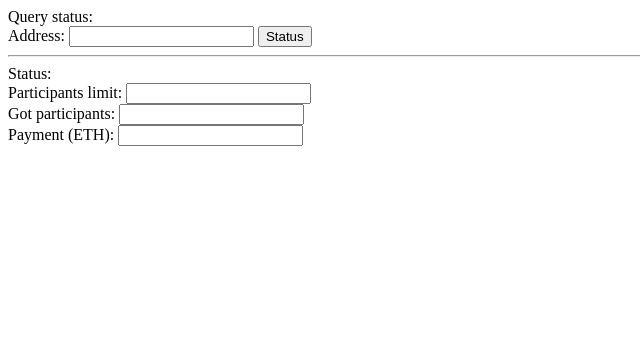
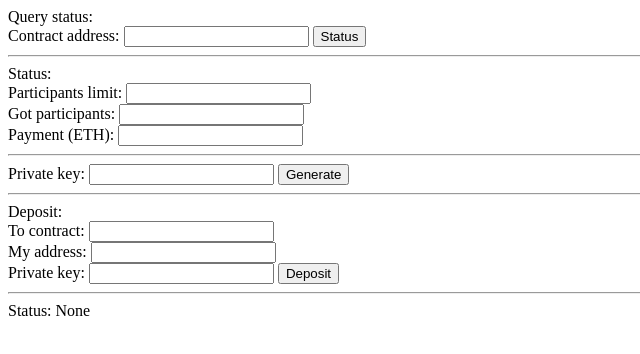
Before and after one commit to blackyblack/laundromat, a plain HTML site: page signer/index.html in a window 1280 px wide. Shown: the whole page, without its empty margins (0-640 px from the left). Drawn offline with Linux system fonts and the light colour scheme.

Commit message:
Small UI

```diff
--- a/signer/index.html
+++ b/signer/index.html
@@ -21,6 +21,22 @@ function statusCallback(data) {
   document.getElementById('gotParticipants').value = data.gotParticipants;
   document.getElementById('payment').value = web3.fromWei(data.payment, 'ether');
 }
+
+function generatePrivate() {
+
+  var key = random_key();
+  document.getElementById('privateResult').value = key.toString();
+}
+
+function depositCallback(data) {
+
+  if(data.result == 'ok') {
+     document.getElementById('depositLabel').innerHTML = 'Success';
+     return;
+  }
+
+  document.getElementById('depositLabel').innerHTML = 'Error: ' + data.error;
+}
 </script>
 
 <body class="full-width">
@@ -30,7 +46,7 @@ function statusCallback(data) {
     <div>
     <form>Query status:
       <div>
-        <label>Address: <input type="text" name="address" id="address"></label>
+        <label>Contract address: <input type="text" name="address" id="address"></label>
         <input type="button" name="Status" value="Status" onclick="getStatus(document.getElementById('address').value, statusCallback)">
       </div>
     </form>
@@ -40,14 +56,47 @@ function statusCallback(data) {
     <div>
     <form>Status:
       <div>
-        <label>Participants limit: <input type="text" name="participants" id="participants"></label>
+        <label>Participants limit: <input readonly type="text" name="participants" id="participants"></label>
       </div>
       <div>
-        <label>Got participants: <input type="text" name="gotParticipants" id="gotParticipants"></label>
+        <label>Got participants: <input readonly type="text" name="gotParticipants" id="gotParticipants"></label>
       </div>
       <div>
-        <label>Payment (ETH): <input type="text" name="payment" id="payment"></label>
+        <label>Payment (ETH): <input readonly type="text" name="payment" id="payment"></label>
       </div>
+    </form>
+    </div>
+
+    <hr>
+    <div>
+    <form>
+      <div>
+        <label>Private key: <input readonly type="text" name="privateResult" id="privateResult"></label>
+        <input type="button" name="Generate" value="Generate" onclick="generatePrivate()">
+      </div>
+    </form>
+    </div>
+
+    <hr>
+    <div>
+    <form>Deposit:
+      <div>
+        <label>To contract: <input type="text" name="address2" id="address2"></label>
+      </div>
+      <div>
+        <label>My address: <input type="text" name="myaddress" id="myaddress"></label>
+      </div>
+      <div>
+        <label>Private key: <input type="text" name="privatekey" id="privatekey"></label>
+        <input type="button" name="Deposit" value="Deposit" onclick="deposit(document.getElementById('address2').value,document.getElementById('myaddress').value, document.getElementById('privatekey').value, depositCallback)">
+      </div>
+    </form>
+    </div>
+
+    <hr>
+    <div>
+    <form>Status:
+      <label id="depositLabel">None</label>
     </form>
     </div>
 
--- a/signer/laundromat.js
+++ b/signer/laundromat.js
@@ -63,7 +63,7 @@ function deposit(address, myaddress, privateKey, callback) {
     try {
 
       var txhash = laundromatContractInstance.deposit(pubkey[0], pubkey[1],
-        {from: myaddress, gas: 100000, value: paymentWei});
+        {from: myaddress, gas: 200000, value: paymentWei});
 
       callback({result: 'ok', txhash: txhash});
       return;
```
